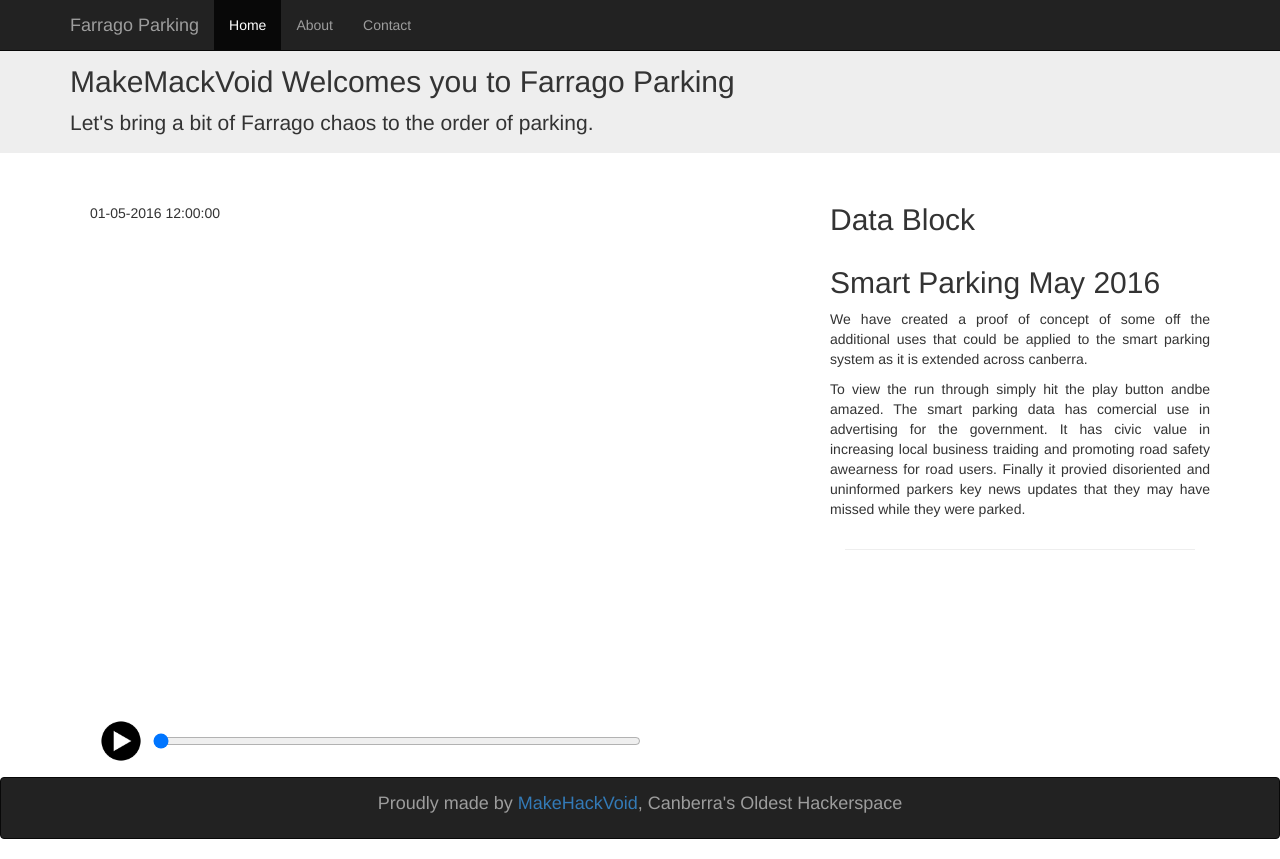
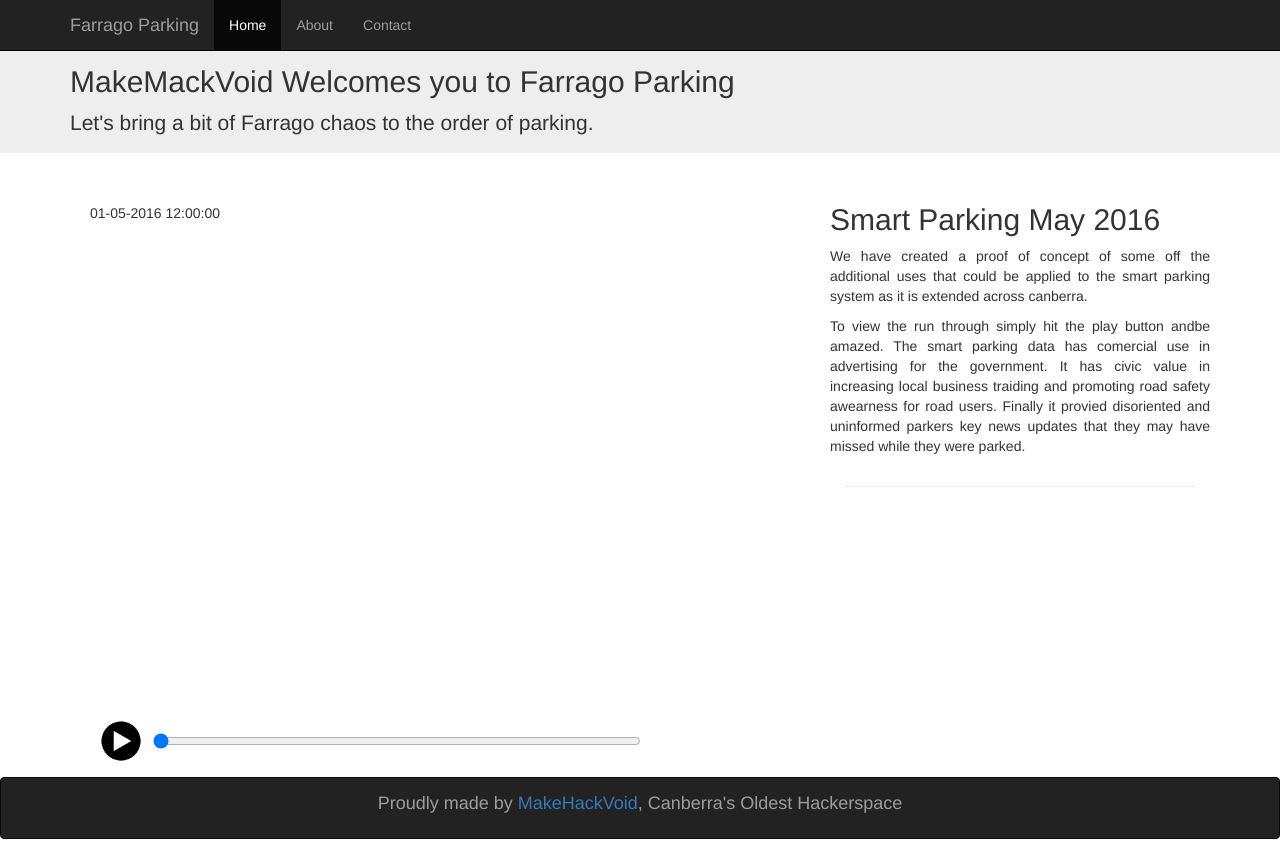
Before and after one commit to makehackvoid/govhack2016, a plain HTML site: page static/index.html in a window 1280 px wide. Drawn offline with nearby package versions, Linux system fonts and the light colour scheme; some packages are replaced by stand-ins of ours; no server answers.

Commit message:
Removed Data block

```diff
--- a/static/index.html
+++ b/static/index.html
@@ -131,10 +131,6 @@
         </div>
 
         <div class="col-md-4">
-            <div class="row">
-            <h2>Data Block</h2>
-
-            </div>
 
             <div class="row">
             <h2>Smart Parking May 2016</h2>
```
